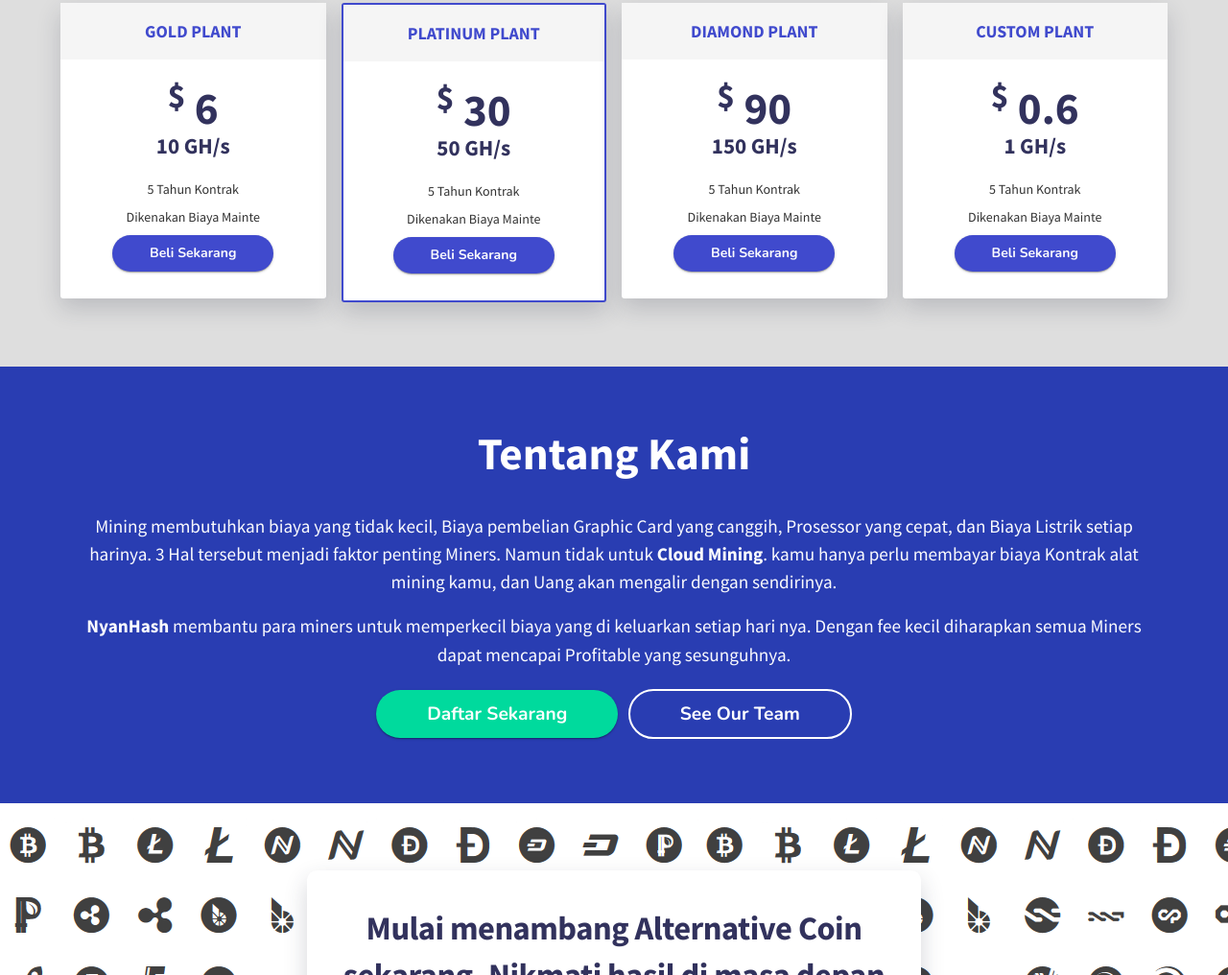
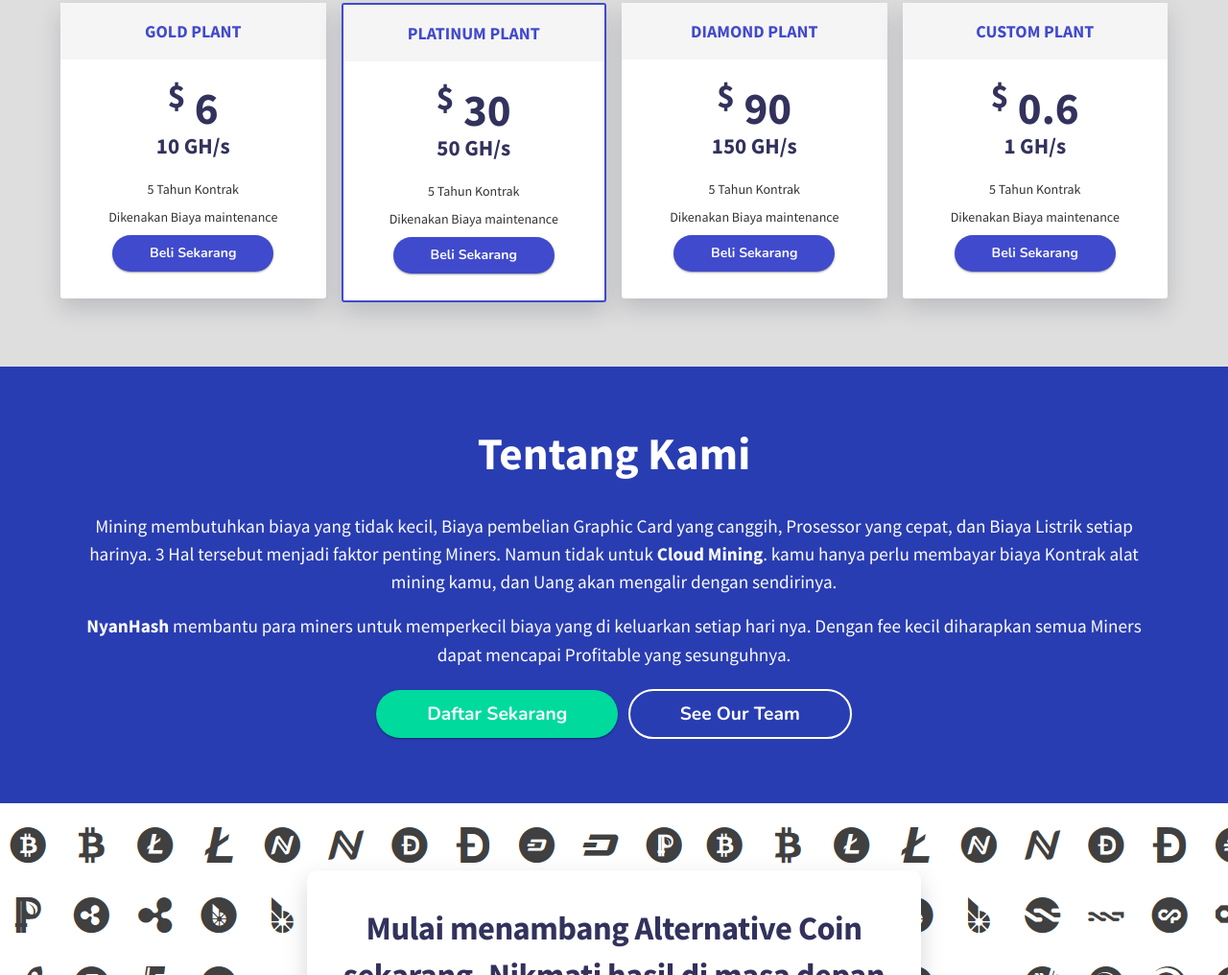
Before and after one commit to ryanaunurGit/ryanaunurgit.github.io, a plain HTML site: page index.html in a window 1280 px wide. Shown: the part 2101-3117 px from the top of the page at 96% size. Drawn offline with nearby package versions, Linux system fonts and the light colour scheme; a web font is replaced by a local one.

Commit message:
update kata

```diff
--- a/index.html
+++ b/index.html
@@ -167,7 +167,7 @@
 							<h1 class="no-margin"><sup>$</sup> 6</h1>
 							<h3>10 GH/s</h3>
 							<p>5 Tahun Kontrak</p>
-							<p>Dikenakan Biaya Mainte</p>
+							<p>Dikenakan Biaya maintenance</p>
 							<a href="#" class="btn btn--blue">Beli Sekarang</a>
 						</div>
 					</div>
@@ -181,7 +181,7 @@
 							<h1 class="no-margin"><sup>$</sup> 30</h1>
 							<h3>50 GH/s</h3>
 							<p>5 Tahun Kontrak</p>
-							<p>Dikenakan Biaya Mainte</p>
+							<p>Dikenakan Biaya maintenance</p>
 							<a href="#" class="btn btn--blue">Beli Sekarang</a>
 						</div>
 					</div>
@@ -195,7 +195,7 @@
 							<h1 class="no-margin"><sup>$</sup> 90</h1>
 							<h3>150 GH/s</h3>
 							<p>5 Tahun Kontrak</p>
-							<p>Dikenakan Biaya Mainte</p>
+							<p>Dikenakan Biaya maintenance</p>
 							<a href="#" class="btn btn--blue">Beli Sekarang</a>
 						</div>
 					</div>
@@ -209,7 +209,7 @@
 							<h1 class="no-margin"><sup>$</sup> 0.6</h1>
 							<h3>1 GH/s</h3>
 							<p>5 Tahun Kontrak</p>
-							<p>Dikenakan Biaya Mainte</p>
+							<p>Dikenakan Biaya maintenance</p>
 							<a href="#" class="btn btn--blue">Beli Sekarang</a>
 						</div>
 					</div>
```
